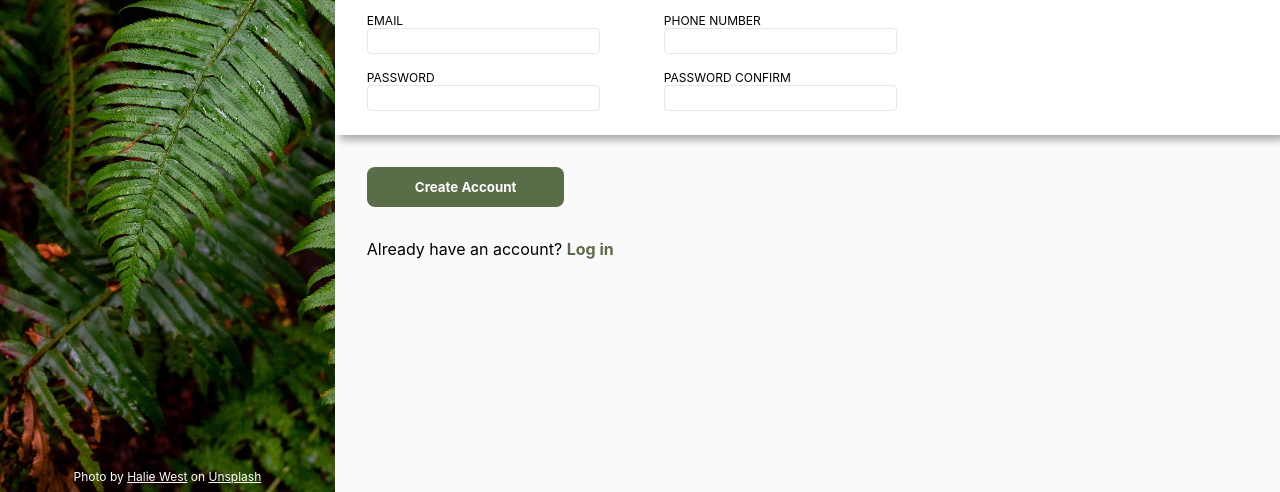
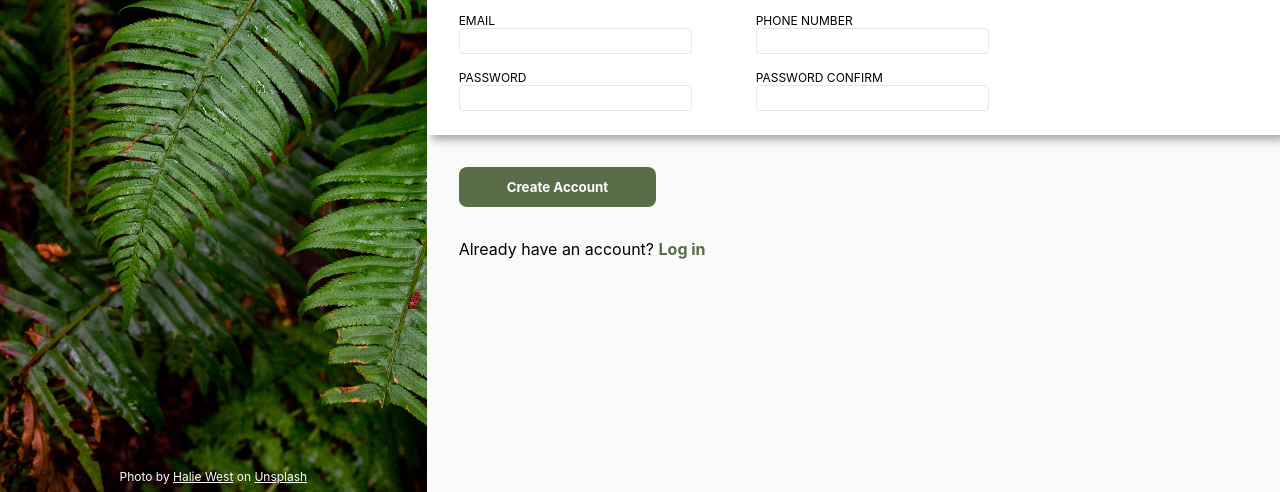
Before and after one commit to wsfer/sign-up-form, a plain HTML site: page index.html in a window 1280 px wide. Shown: the part 308-800 px from the top of the page. Drawn offline with Linux system fonts and the light colour scheme.

Commit message:
adjust display when sizing

```diff
--- a/style.css
+++ b/style.css
@@ -95,6 +95,7 @@ main {
     background-color: var(--main-color);
     color: var(--font-color);
     height: 100vh;
+    width: calc(200vw/3);
 }
 
 main > p {
@@ -116,6 +117,7 @@ main > p + p {
     border: none;
     margin-top: 1rem;
     display: flex;
+    flex-wrap: wrap;
 }
 
 fieldset div {
```
